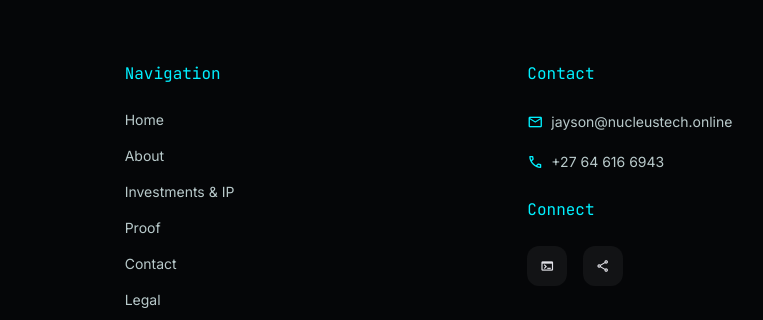
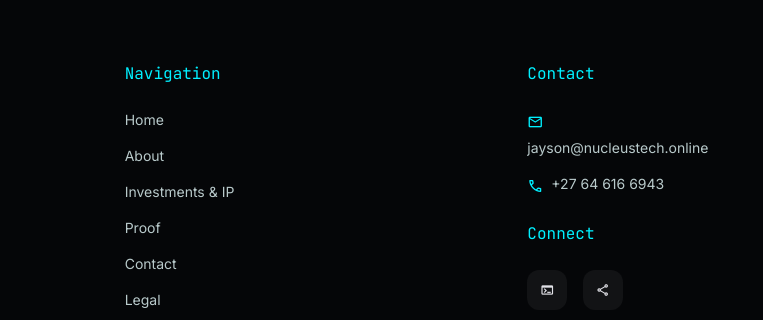
Before and after one commit to lilmonstera/Portfolio, a plain HTML site: page Nucleus.io/investments-ip.html in a window 1280 px wide. Shown: the part 3934-4254 px from the top of the page, 326-1089 px from the left. Drawn offline with nearby package versions, Linux system fonts and the light colour scheme.

Commit message:
Refactor contact information layout across multiple pages: adjust list item styles for improved accessibility and consistency in design.

```diff
--- a/Nucleus.io/investments-ip.html
+++ b/Nucleus.io/investments-ip.html
@@ -261,11 +261,11 @@ Register Investor Interest
 <div>
 <h2 class="font-label-md text-electric-cyan mb-4 md:mb-6">Contact</h2>
 <ul class="space-y-3 md:space-y-4 font-body-md text-body-md text-on-surface-variant text-sm">
-<li class="flex items-center gap-2 min-w-0">
+<li class="flex flex-col gap-1 min-w-0">
 <span class="material-symbols-outlined text-electric-cyan text-base" aria-hidden="true">mail</span>
-<a class="hover:text-electric-cyan transition-colors" href="mailto:jayson@nucleustech.online?subject=You%20got%20mail%20from%20your%20website!">jayson@<wbr/>nucleustech.online</a>
+<a class="hover:text-electric-cyan transition-colors break-all" href="mailto:jayson@nucleustech.online?subject=You%20got%20mail%20from%20your%20website!">jayson@nucleustech.online</a>
 </li>
-<li class="flex items-center gap-2">
+<li class="flex items-start gap-2 min-w-0">
 <span class="material-symbols-outlined text-electric-cyan text-base" aria-hidden="true">call</span>
 <a class="hover:text-electric-cyan transition-colors" href="tel:+27646166943">+27 64 616 6943</a>
 </li>
```
Also changed, not shown: Nucleus.io/about.html (+2 -2 lines), Nucleus.io/contact.html (+2 -2 lines), Nucleus.io/index.html (+2 -2 lines), Nucleus.io/legal.html (+2 -2 lines), Nucleus.io/proof.html (+2 -2 lines).
